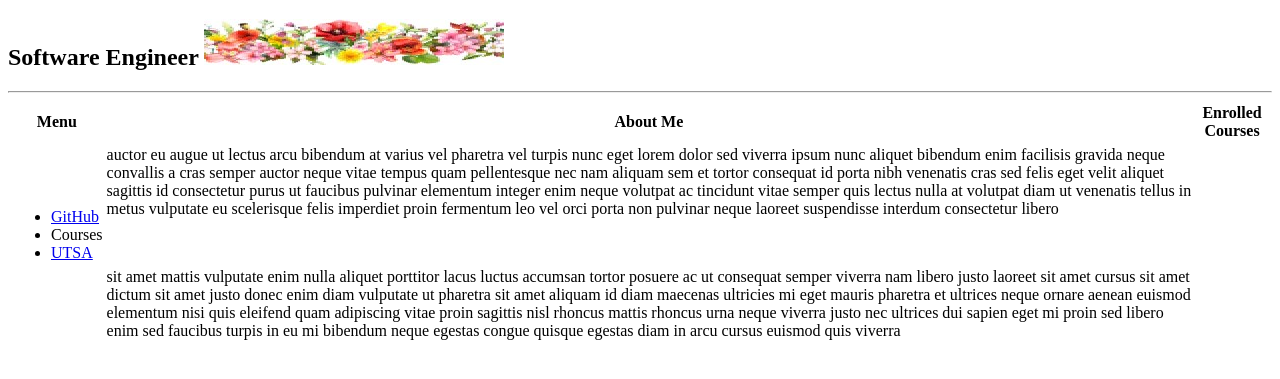
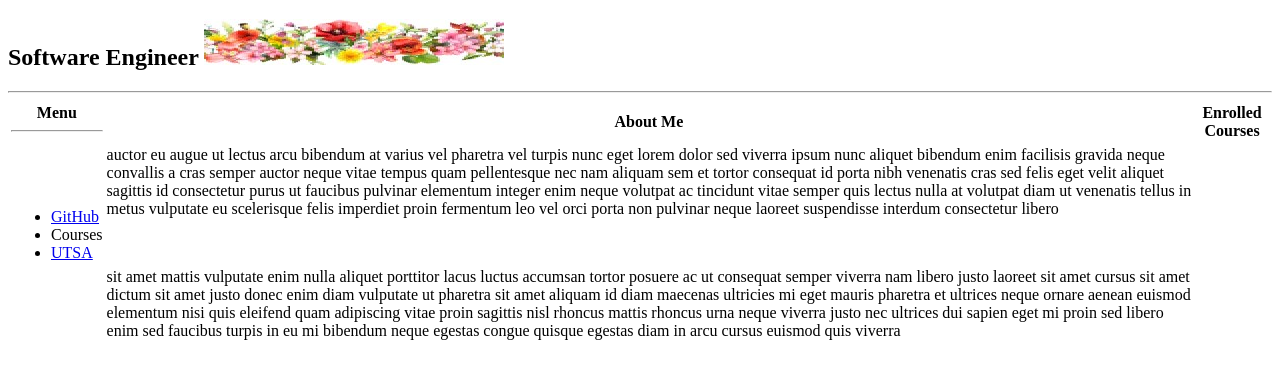
Before and after one commit to oep957/assign2, a plain HTML site: page index.html in a window 1280 px wide. Shown: the part 47-426 px from the top of the page. Drawn offline with Linux system fonts and the light colour scheme.

Commit message:
Added horizontal line in menu and checked that the lorem ipsum in the about me section looks good.

```diff
--- a/index.html
+++ b/index.html
@@ -12,7 +12,7 @@
 
 		<table>
 			<tr>
-				<th>Menu</th>
+				<th>Menu <hr></th>
 				<th> About Me </th>
 				<th>  Enrolled Courses</th>
 			<tr>
```
